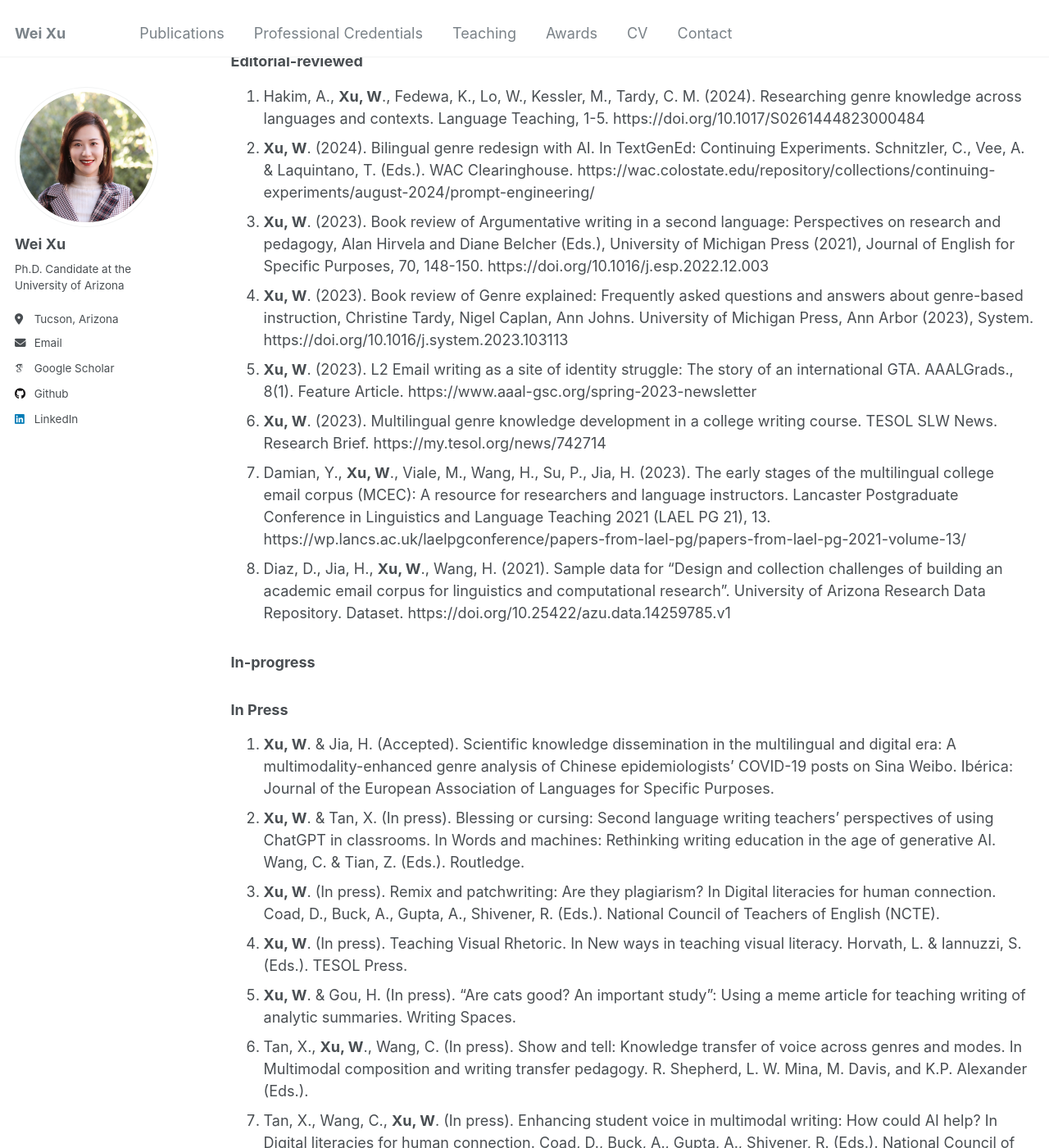
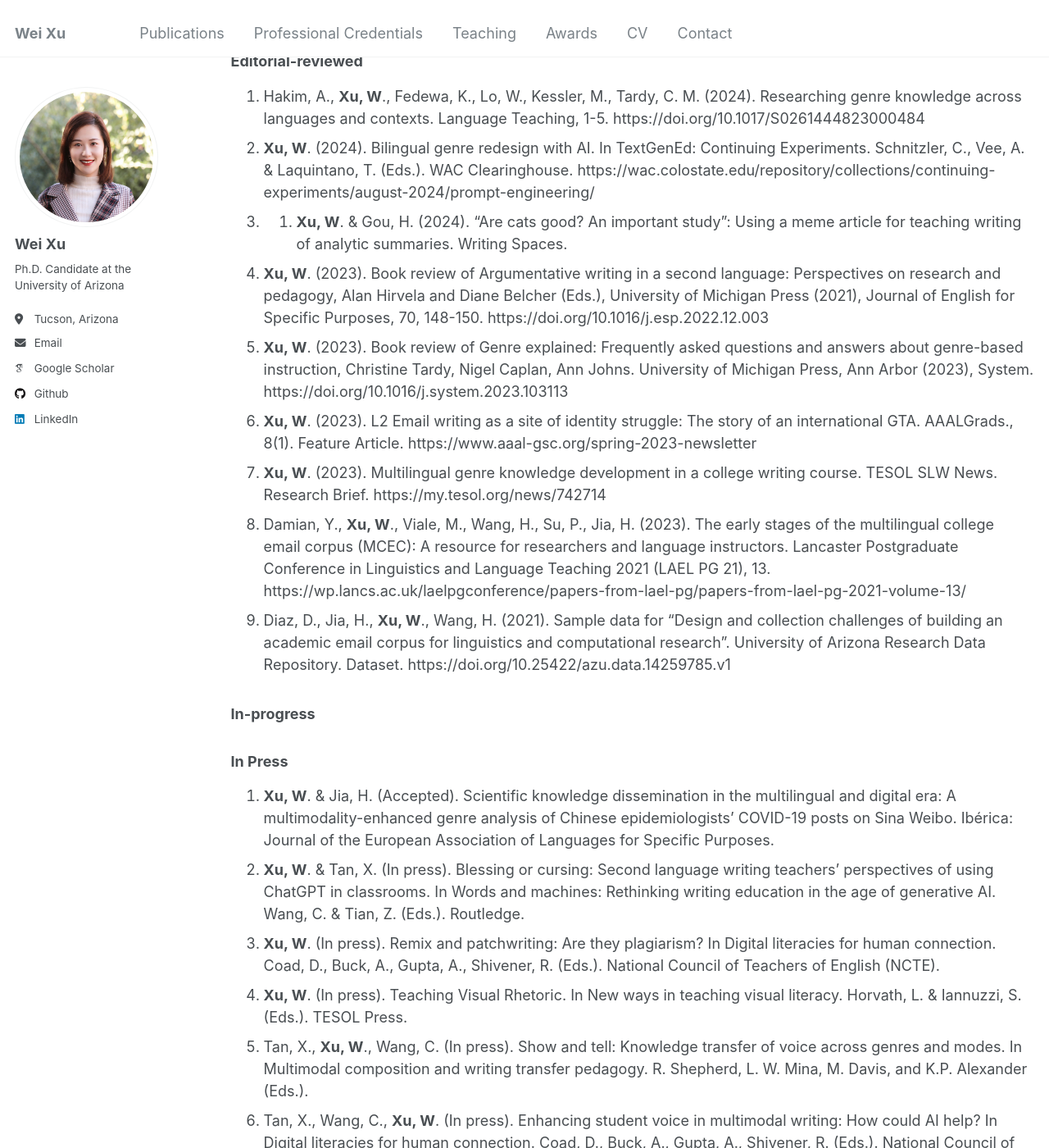
Before and after one commit to weixu-vivian/weixu-vivian.github.io, a Jekyll site: the page built from _pages/publications.md, in a window 1280 px wide and 1400 px high, scrolled down 518 px. Shown: the whole window at 82% size. Built offline with Jekyll 4.4.1, drawn with Linux system fonts in a browser that asks for light colours; some web fonts are replaced; part of the change alters nothing that is shown.

Commit message:
publications.md

```diff
--- a/_pages/publications.md
+++ b/_pages/publications.md
@@ -17,12 +17,13 @@ author_profile: true
 ### Editorial-reviewed
 1. Hakim, A., **Xu, W**., Fedewa, K., Lo, W., Kessler, M., Tardy, C. M. (2024). Researching genre knowledge across languages and contexts. Language Teaching, 1-5. https://doi.org/10.1017/S0261444823000484
 2. **Xu, W**. (2024). Bilingual genre redesign with AI. In TextGenEd: Continuing Experiments. Schnitzler, C., Vee, A. & Laquintano, T. (Eds.). WAC Clearinghouse. https://wac.colostate.edu/repository/collections/continuing-experiments/august-2024/prompt-engineering/
-3. **Xu, W**. (2023). Book review of Argumentative writing in a second language: Perspectives on research and pedagogy, Alan Hirvela and Diane Belcher (Eds.), University of Michigan Press (2021), Journal of English for Specific Purposes, 70, 148-150. https://doi.org/10.1016/j.esp.2022.12.003
-4. **Xu, W**. (2023). Book review of Genre explained: Frequently asked questions and answers about genre-based instruction, Christine Tardy, Nigel Caplan, Ann Johns. University of Michigan Press, Ann Arbor (2023), System. https://doi.org/10.1016/j.system.2023.103113
-5. **Xu, W**. (2023). L2 Email writing as a site of identity struggle: The story of an international GTA. AAALGrads., 8(1). Feature Article. https://www.aaal-gsc.org/spring-2023-newsletter
-6. **Xu, W**. (2023). Multilingual genre knowledge development in a college writing course. TESOL SLW News. Research Brief. https://my.tesol.org/news/742714
-7. Damian, Y., **Xu, W**., Viale, M., Wang, H., Su, P., Jia, H. (2023). The early stages of the multilingual college email corpus (MCEC): A resource for researchers and language instructors. Lancaster Postgraduate Conference in Linguistics and Language Teaching 2021 (LAEL PG 21), 13. https://wp.lancs.ac.uk/laelpgconference/papers-from-lael-pg/papers-from-lael-pg-2021-volume-13/
-8. Diaz, D., Jia, H., **Xu, W**., Wang, H. (2021). Sample data for "Design and collection challenges of building an academic email corpus for linguistics and computational research". University of Arizona Research Data
+3. 5. **Xu, W**. & Gou, H. (2024). “Are cats good? An important study”: Using a meme article for teaching writing of analytic summaries. Writing Spaces.
+4. **Xu, W**. (2023). Book review of Argumentative writing in a second language: Perspectives on research and pedagogy, Alan Hirvela and Diane Belcher (Eds.), University of Michigan Press (2021), Journal of English for Specific Purposes, 70, 148-150. https://doi.org/10.1016/j.esp.2022.12.003
+5. **Xu, W**. (2023). Book review of Genre explained: Frequently asked questions and answers about genre-based instruction, Christine Tardy, Nigel Caplan, Ann Johns. University of Michigan Press, Ann Arbor (2023), System. https://doi.org/10.1016/j.system.2023.103113
+6. **Xu, W**. (2023). L2 Email writing as a site of identity struggle: The story of an international GTA. AAALGrads., 8(1). Feature Article. https://www.aaal-gsc.org/spring-2023-newsletter
+7. **Xu, W**. (2023). Multilingual genre knowledge development in a college writing course. TESOL SLW News. Research Brief. https://my.tesol.org/news/742714
+8. Damian, Y., **Xu, W**., Viale, M., Wang, H., Su, P., Jia, H. (2023). The early stages of the multilingual college email corpus (MCEC): A resource for researchers and language instructors. Lancaster Postgraduate Conference in Linguistics and Language Teaching 2021 (LAEL PG 21), 13. https://wp.lancs.ac.uk/laelpgconference/papers-from-lael-pg/papers-from-lael-pg-2021-volume-13/
+9. Diaz, D., Jia, H., **Xu, W**., Wang, H. (2021). Sample data for "Design and collection challenges of building an academic email corpus for linguistics and computational research". University of Arizona Research Data
 Repository. Dataset. https://doi.org/10.25422/azu.data.14259785.v1
 
 ### In-progress
@@ -31,9 +32,8 @@ Repository. Dataset. https://doi.org/10.25422/azu.data.14259785.v1
 2. **Xu, W**. & Tan, X. (In press). Blessing or cursing: Second language writing teachers’ perspectives of using ChatGPT in classrooms. In Words and machines: Rethinking writing education in the age of generative AI. Wang, C. & Tian, Z. (Eds.). Routledge.
 3. **Xu, W**. (In press). Remix and patchwriting: Are they plagiarism? In Digital literacies for human connection. Coad, D., Buck, A., Gupta, A., Shivener, R. (Eds.). National Council of Teachers of English (NCTE).
 4. **Xu, W**. (In press). Teaching Visual Rhetoric. In New ways in teaching visual literacy. Horvath, L. & Iannuzzi, S.(Eds.). TESOL Press.
-5. **Xu, W**. & Gou, H. (In press). “Are cats good? An important study”: Using a meme article for teaching writing of analytic summaries. Writing Spaces.
-6. Tan, X., **Xu, W**., Wang, C. (In press). Show and tell: Knowledge transfer of voice across genres and modes. In Multimodal composition and writing transfer pedagogy. R. Shepherd, L. W. Mina, M. Davis, and K.P. Alexander (Eds.).
-7. Tan, X., Wang, C., **Xu, W**. (In press). Enhancing student voice in multimodal writing: How could AI help? In Digital literacies for human connection. Coad, D., Buck, A., Gupta, A., Shivener, R. (Eds.). National Council of Teachers of English (NCTE).
+5. Tan, X., **Xu, W**., Wang, C. (In press). Show and tell: Knowledge transfer of voice across genres and modes. In Multimodal composition and writing transfer pedagogy. R. Shepherd, L. W. Mina, M. Davis, and K.P. Alexander (Eds.).
+6. Tan, X., Wang, C., **Xu, W**. (In press). Enhancing student voice in multimodal writing: How could AI help? In Digital literacies for human connection. Coad, D., Buck, A., Gupta, A., Shivener, R. (Eds.). National Council of Teachers of English (NCTE).
 
 ### Under Review
 1. **Xu, W**., Tan, X., Wang, C., Fu, D. (Under minor revision review). Does digital multimodal composing help improve EFL students' metacognitive knowledge?
```
